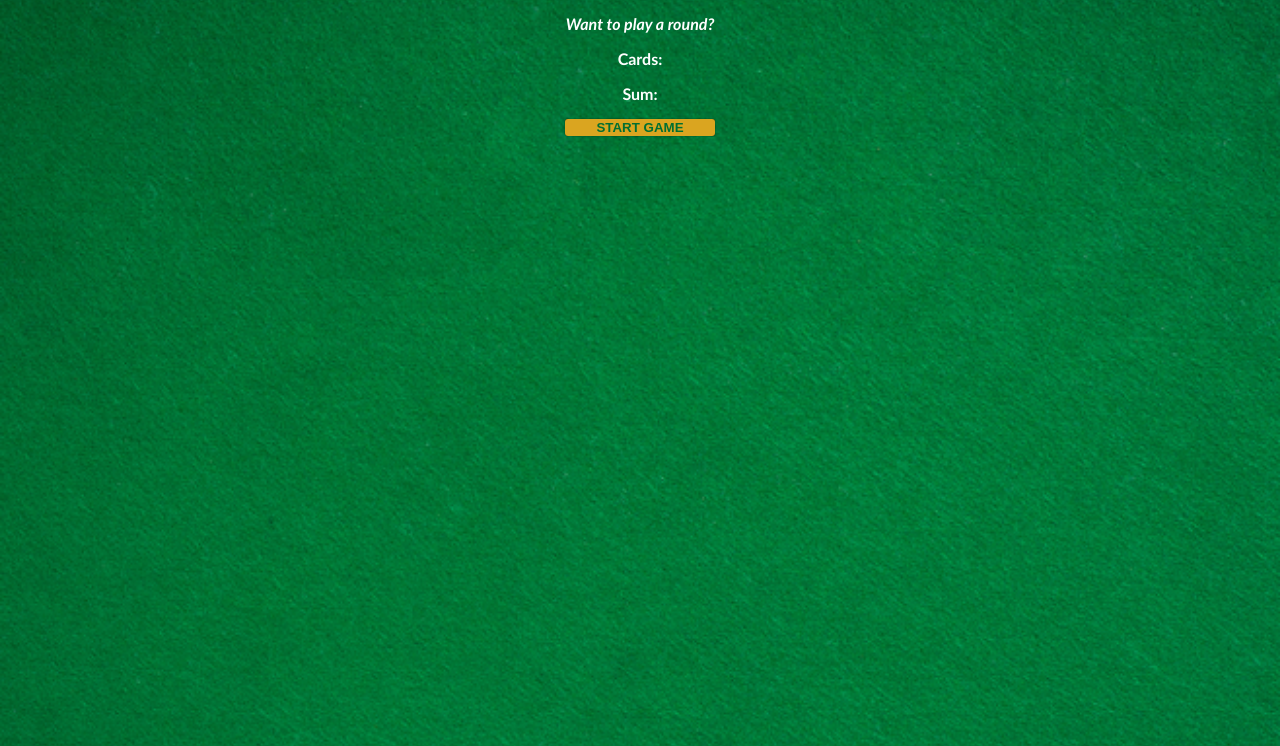
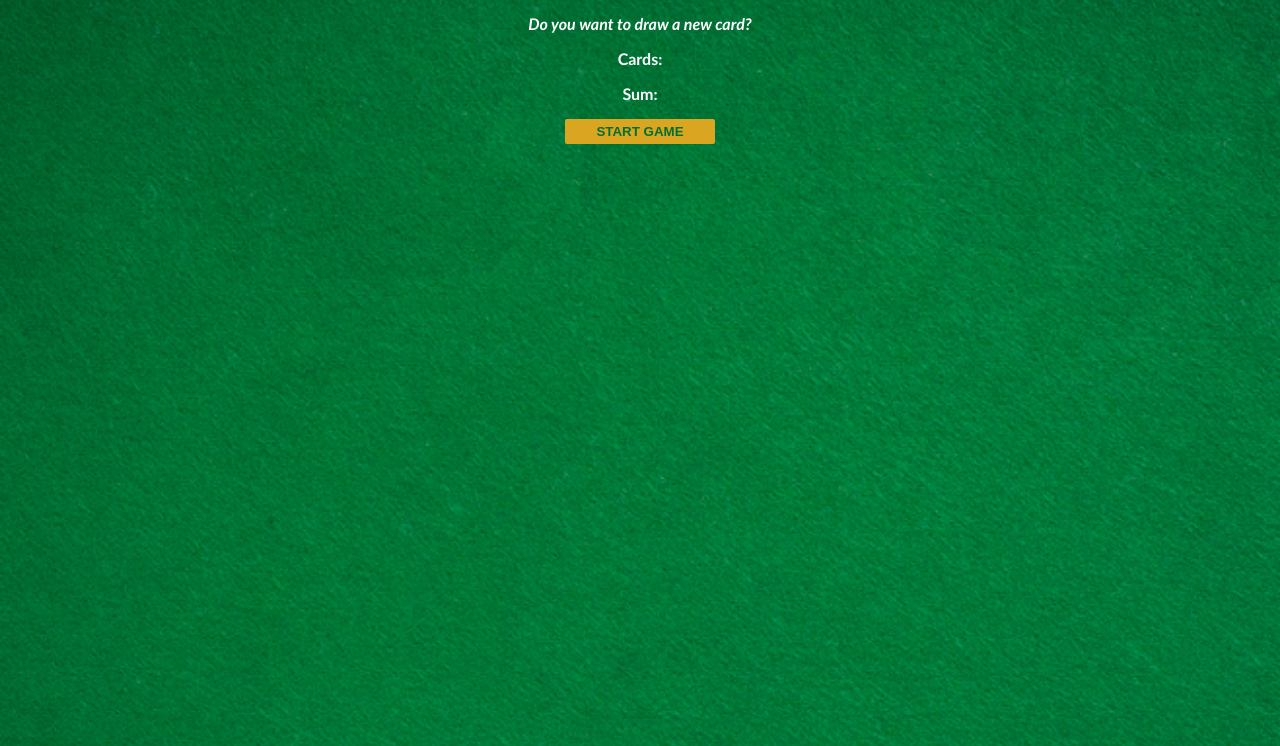
Before and after one commit to grayd500/JS-Blackjack, a plain HTML site: page index.html in a window 1280 px wide. Both pictures are taken after a click on the button "START GAME". Shown: the part 54-800 px from the top of the page. Drawn offline with Linux system fonts and the light colour scheme.

Commit message:
Add functionality for the dealer text to the Dom

```diff
--- a/index.css
+++ b/index.css
@@ -15,19 +15,14 @@ h1 {
     font-style: italic;
 }
 
-/*
-3. Style the button according to the provided design
-text color - #016f32
-width      - 150px
-background - goldenrod
- */
 
- button {
-    background-color: goldenrod;
-    box-shadow: 0px 0px 1px black;
+button {
+    color: #016f32;
+    width: 150px;
+    background: goldenrod;
+    padding-top: 5px;
+    padding-bottom: 5px;
+    font-weight: bold;
     border: none;
-    width: 150px;
-    color: #016f32;
-    border-radius: 3px;
-    font-weight: bold;
+    border-radius: 2px;
 }
--- a/index.js
+++ b/index.js
@@ -4,19 +4,20 @@ let sum = firstCard + secondCard
 let hasBlackJack = false
 let isAlive = true
 let message = ""
+let messageEl = document.getElementById("message-el")
 
-// 2. Create a startGame() function. Move the conditional
-// below (line 11-20) inside the body of the function.
+// 1. Store the message-el paragraph in a variable called messageEl
 
 function startGame() {
     if (sum <= 20) {
-        message = "Do you want to draw a new card? 🙂"
+        message = "Do you want to draw a new card?"
     } else if (sum === 21) {
-        message = "Wohoo! You've got Blackjack! 🥳"
+        message = "You've got Blackjack!"
         hasBlackJack = true
     } else {
-        message = "You're out of the game! 😭"
+        message = "You're out of the game!"
         isAlive = false
     }
-    console.log(message)
+    // 2. Display the message in the messageEl using messageEl.textContent
+   messageEl.textContent = message
 }
```
